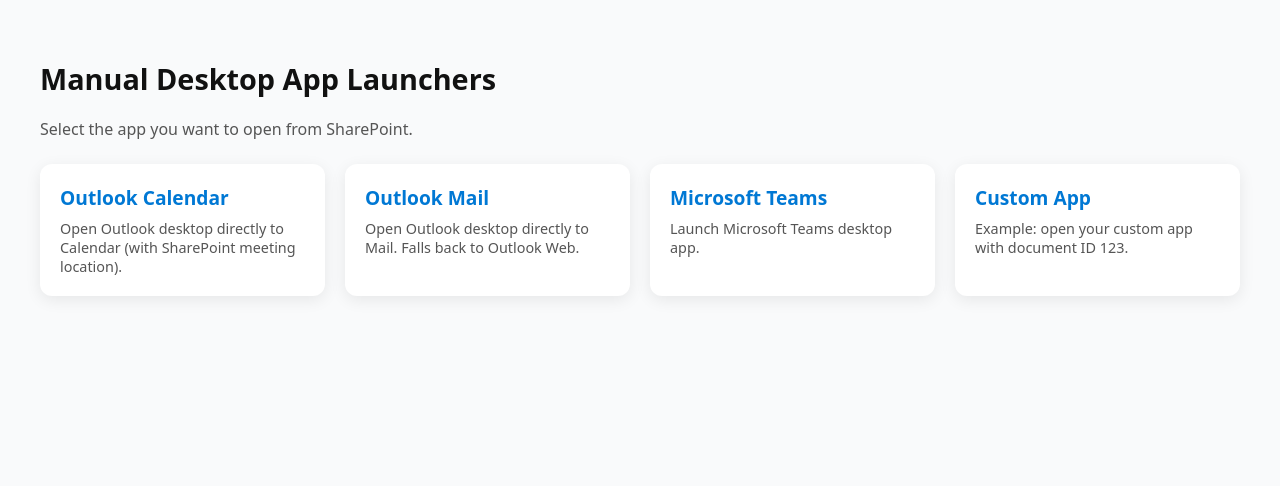
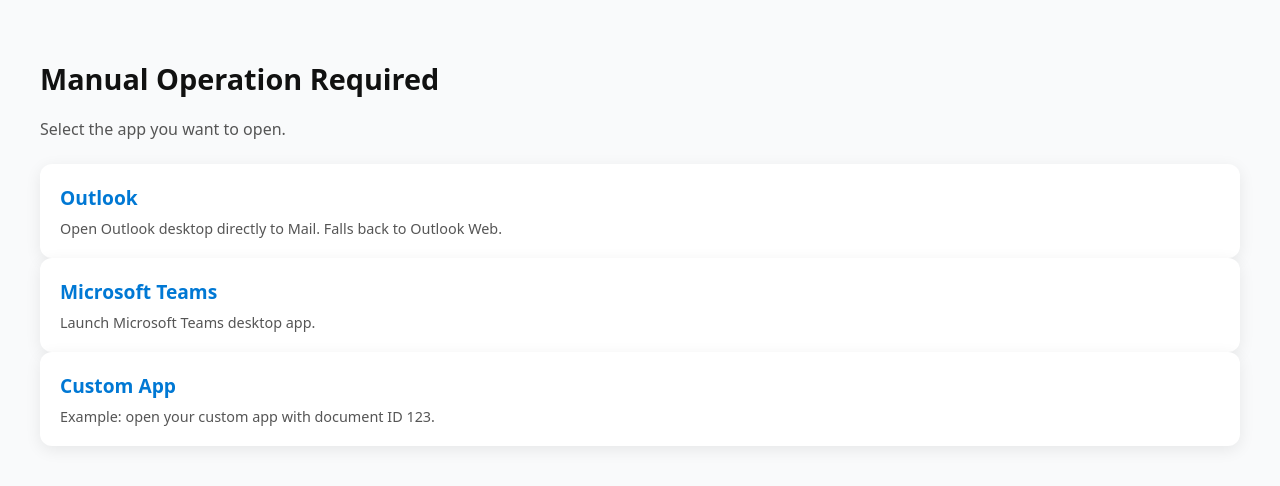
Before and after one commit to korniniz/appredirect, a plain HTML site: page index.html in a window 1280 px wide. Drawn offline with Linux system fonts and the light colour scheme.

Commit message:
Add files via upload

```diff
--- a/index.html
+++ b/index.html
@@ -15,19 +15,11 @@
 </style>
 </head>
 <body>
-<h1>Manual Desktop App Launchers</h1>
-<p>Select the app you want to open from SharePoint.</p>
+<h1>Manual Operation Required</h1>
+<p>Select the app you want to open.</p>
 
-
-<div class="grid">
-<a class="card" href="launcher.html?scheme=outlook&path=calendar&payload=location%3Dsharepointmeeting&web=https%3A%2F%2Foutlook.office.com%2Fcalendar%2Fview%2Fmonth">
-<h2>Outlook Calendar</h2>
-<p>Open Outlook desktop directly to Calendar (with SharePoint meeting location).</p>
-</a>
-
-
-<a class="card" href="launcher.html?scheme=outlook&path=mail&web=https%3A%2F%2Foutlook.office.com%2Fmail">
-<h2>Outlook Mail</h2>
+<a class="card" href="Lunchoutlook.html?scheme=outlook&path=mail&web=https%3A%2F%2Foutlook.office.com%2Fmail">
+<h2>Outlook</h2>
 <p>Open Outlook desktop directly to Mail. Falls back to Outlook Web.</p>
 </a>
 
```
